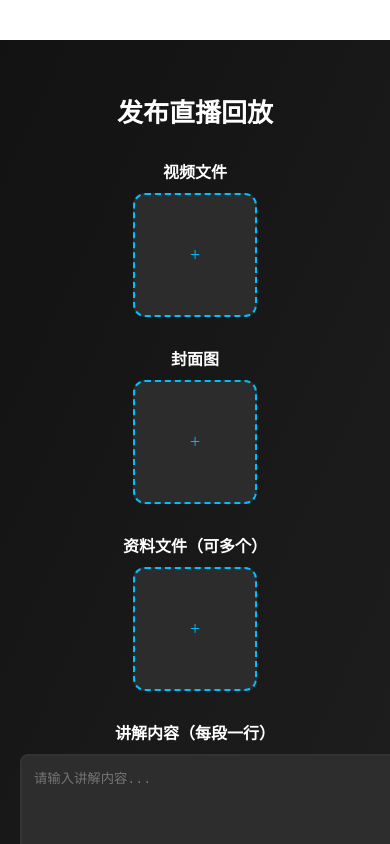
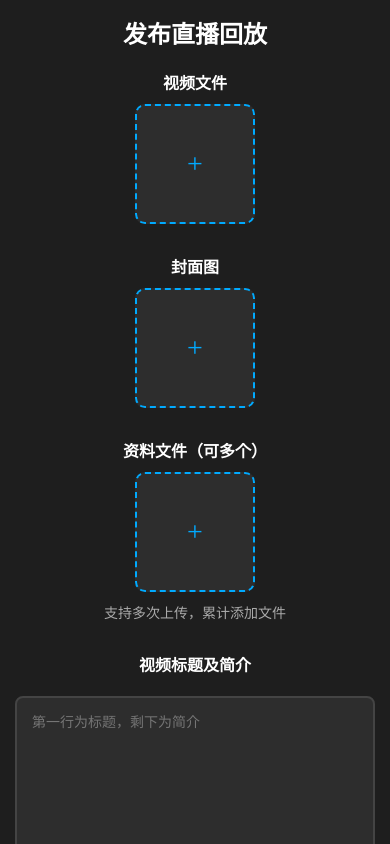
Before and after one commit to Auster2/xiaoertong, a Vue app in the folder client/: page /upload in a window 390 px wide. Built offline with nearby package versions, Linux system fonts and the light colour scheme.

Commit message:
version 6.2; upload full

```diff
--- a/client/src/views/UploadPage.vue
+++ b/client/src/views/UploadPage.vue
@@ -2,40 +2,66 @@
   <div class="upload-page">
     <h2>发布直播回放</h2>
 
-        <!-- 视频上传按钮 -->
+    <!-- 视频上传 -->
     <div class="form-group">
       <label>视频文件</label>
-            <div class="upload-button" @click="triggerVideoUpload">
-                <span class="upload-text">{{ videoUploaded ? '视频已上传' : '+' }}</span>
+      <div class="upload-container">
+        <div class="upload-button" @click="triggerVideoUpload" :class="{ 'has-file': videoFile }">
+          <span v-if="!videoFile" class="plus-icon">+</span>
+          <div v-if="videoFile" class="file-info">
+            <div class="file-icon">📹</div>
+            <div class="file-name">{{ videoFile.name }}</div>
+            <div class="file-size">{{ formatFileSize(videoFile.size) }}</div>
+          </div>
           <input type="file" accept="video/*" @change="handleVideo" ref="videoInput" style="display: none;" />
+        </div>
+        <div v-if="videoFile" class="upload-tip">点击可重新上传</div>
       </div>
     </div>
 
-        <!-- 封面上传按钮 -->
+    <!-- 封面上传 -->
     <div class="form-group">
       <label>封面图</label>
-            <div class="upload-button" @click="triggerCoverUpload">
-                <span class="upload-text">{{ coverUploaded ? '封面已上传' : '+' }}</span>
+      <div class="upload-container">
+        <div class="upload-button" @click="triggerCoverUpload" :class="{ 'has-cover': coverFile }">
+          <span v-if="!coverFile" class="plus-icon">+</span>
+          <div v-if="coverPreview" class="cover-preview-in-button">
+            <img :src="coverPreview" alt="封面预览" />
+          </div>
           <input type="file" accept="image/*" @change="handleCover" ref="coverInput" style="display: none;" />
         </div>
-            <div v-if="coverPreview" class="cover-preview">
-                <img :src="coverPreview" alt="封面预览" />
+        <div v-if="coverFile" class="upload-tip">点击可重新上传</div>
       </div>
     </div>
 
-        <!-- 资料文件上传按钮 -->
+    <!-- 资料文件上传 -->
     <div class="form-group">
       <label>资料文件（可多个）</label>
+      <div class="upload-container">
         <div class="upload-button" @click="triggerFilesUpload">
-                <span class="upload-text">{{ filesUploaded ? '已添加资料' : '+' }}</span>
+          <span class="plus-icon">+</span>
           <input type="file" multiple @change="handleFiles" ref="filesInput" style="display: none;" />
+        </div>
+        <div class="upload-tip">支持多次上传，累计添加文件</div>
+
+        <!-- 已上传文件列表 -->
+        <div v-if="fileList.length > 0" class="file-list">
+          <div v-for="(file, index) in fileList" :key="index" class="file-item">
+            <div class="file-info">
+              <span class="file-icon">📄</span>
+              <span class="file-name">{{ file.name }}</span>
+              <span class="file-size">{{ formatFileSize(file.size) }}</span>
+            </div>
+            <button @click="removeFile(index)" class="remove-btn">×</button>
+          </div>
+        </div>
       </div>
     </div>
 
-
+    <!-- 讲解内容 -->
     <div class="form-group">
-            <label>讲解内容（每段一行）</label>
-            <textarea v-model="paragraphs" rows="8" placeholder="请输入讲解内容..."></textarea>
+      <label>视频标题及简介</label>
+      <textarea v-model="paragraphs" rows="8" placeholder="第一行为标题，剩下为简介"></textarea>
     </div>
 
     <button @click="handleSubmit">发布</button>
@@ -57,30 +83,133 @@ const coverInput = ref(null)
 const filesInput = ref(null)
 const router = useRouter()
 
-const videoUploaded = ref(false)
-const coverUploaded = ref(false)
-const filesUploaded = ref(false)
+// 文件类型验证配置
+const fileTypes = {
+  video: {
+    accept: ['video/mp4', 'video/avi', 'video/mov', 'video/wmv', 'video/flv', 'video/webm'],
+    maxSize: 500 * 1024 * 1024 // 500MB
+  },
+  image: {
+    accept: ['image/jpeg', 'image/jpg', 'image/png', 'image/gif', 'image/webp'],
+    maxSize: 10 * 1024 * 1024 // 10MB
+  },
+  document: {
+    accept: ['application/pdf', 'application/msword', 'application/vnd.openxmlformats-officedocument.wordprocessingml.document',
+             'application/vnd.ms-excel', 'application/vnd.openxmlformats-officedocument.spreadsheetml.sheet',
+             'application/vnd.ms-powerpoint', 'application/vnd.openxmlformats-officedocument.presentationxml.presentation',
+             'text/plain', 'text/csv'],
+    maxSize: 50 * 1024 * 1024 // 50MB
+  }
+}
+
+// 验证文件类型
+const validateFile = (file, type) => {
+  const config = fileTypes[type]
+
+  if (!config.accept.includes(file.type)) {
+    const acceptedTypes = config.accept.map(t => t.split('/')[1]).join(', ')
+    alert(`文件类型不支持！请选择以下格式：${acceptedTypes}`)
+    return false
+  }
+
+  if (file.size > config.maxSize) {
+    alert(`文件大小超限！最大支持 ${formatFileSize(config.maxSize)}`)
+    return false
+  }
+
+  return true
+}
+
+// 安全地处理文件名编码
+const safeFileName = (fileName) => {
+  try {
+    // 尝试修复常见的编码问题
+    if (fileName.includes('�') || /[\u00C0-\u00FF]/.test(fileName)) {
+      // 如果包含乱码字符，尝试重新编码
+      const bytes = new TextEncoder().encode(fileName)
+      return new TextDecoder('utf-8').decode(bytes)
+    }
+    return fileName
+  } catch (error) {
+    console.warn('文件名编码处理失败:', error)
+    // 如果处理失败，返回原文件名
+    return fileName
+  }
+}
+
+// 格式化文件大小
+const formatFileSize = (bytes) => {
+  if (bytes === 0) return '0 Bytes'
+  const k = 1024
+  const sizes = ['Bytes', 'KB', 'MB', 'GB']
+  const i = Math.floor(Math.log(bytes) / Math.log(k))
+  return parseFloat((bytes / Math.pow(k, i)).toFixed(2)) + ' ' + sizes[i]
+}
 
 const handleVideo = (e) => {
-  videoFile.value = e.target.files[0]
-  if (videoFile.value) videoUploaded.value = true
+  const file = e.target.files[0]
+  if (!file) return
+
+  if (validateFile(file, 'video')) {
+    // 安全处理视频文件名
+    const fileName = safeFileName(file.name)
+    videoFile.value = new File([file], fileName, { type: file.type })
+  }
+  // 清空input，允许重复选择同一文件
+  e.target.value = ''
 }
 
 const handleCover = (e) => {
-  coverFile.value = e.target.files[0]
-  if (coverFile.value) {
+  const file = e.target.files[0]
+  if (!file) return
+
+  if (validateFile(file, 'image')) {
+    // 安全处理封面文件名
+    const fileName = safeFileName(file.name)
+    coverFile.value = new File([file], fileName, { type: file.type })
     const reader = new FileReader()
     reader.onload = (event) => {
       coverPreview.value = event.target.result
-      coverUploaded.value = true
     }
     reader.readAsDataURL(coverFile.value)
   }
+  // 清空input，允许重复选择同一文件
+  e.target.value = ''
 }
 
 const handleFiles = (e) => {
-  fileList.value = Array.from(e.target.files)
-  if (fileList.value.length > 0) filesUploaded.value = true
+  const files = Array.from(e.target.files)
+  const validFiles = []
+
+  files.forEach(file => {
+    if (validateFile(file, 'document')) {
+      // 安全处理资料文件名
+      const fileName = safeFileName(file.name)
+      // 创建新的File对象，确保名称正确
+      const correctedFile = new File([file], fileName, { type: file.type })
+
+      // 检查是否已存在同名文件
+      const existingIndex = fileList.value.findIndex(f => f.name === fileName)
+      if (existingIndex !== -1) {
+        // 替换同名文件
+        fileList.value[existingIndex] = correctedFile
+        alert(`已替换同名文件：${fileName}`)
+      } else {
+        validFiles.push(correctedFile)
+      }
+    }
+  })
+
+  // 添加新文件到列表
+  fileList.value.push(...validFiles)
+
+  // 清空input，允许重复选择
+  e.target.value = ''
+}
+
+// 移除文件
+const removeFile = (index) => {
+  fileList.value.splice(index, 1)
 }
 
 const handleSubmit = async () => {
@@ -119,15 +248,60 @@ const triggerFilesUpload = () => {
 </script>
 
 <style scoped>
+* {
+  box-sizing: border-box;
+}
+
+body, html {
+  margin: 0;
+  padding: 0;
+  height: 100%;
+  overflow: hidden;
+}
+
+.upload-page {
+  position: fixed;
+  top: 0;
+  left: 0;
+  right: 0;
+  bottom: 0;
+  display: flex;
+  flex-direction: column;
+  background: #1e1e1e;
+  color: white;
+  overflow-y: auto;
+  padding: 20px;
+}
+
+.upload-page::-webkit-scrollbar {
+  width: 8px;
+}
+
+.upload-page::-webkit-scrollbar-track {
+  background: #2d2d2d;
+  border-radius: 4px;
+}
+
+.upload-page::-webkit-scrollbar-thumb {
+  background: #00aaff;
+  border-radius: 4px;
+}
+
+.upload-page::-webkit-scrollbar-thumb:hover {
+  background: #0077cc;
+}
+
 h2 {
-    font-size: 26px;
+  text-align: center;
   margin-bottom: 30px;
+  font-size: 28px;
+  margin-top: 0;
 }
 
 .form-group {
   width: 100%;
-    max-width: 600px;
-    margin-bottom: 25px;
+  max-width: 800px;
+  margin: 0 auto 30px auto;
   text-align: center;
 }
 
@@ -138,43 +312,40 @@ label {
   font-size: 16px;
 }
 
-.upload-page {
-  height: 100vh;
-  overflow-y: auto; /* 加滚动条 */
-  margin-top: 40px;
-  padding: 30px 20px;
+.upload-container {
   display: flex;
   flex-direction: column;
   align-items: center;
-  background: linear-gradient(to bottom right, #121212, #1e1e1e);
-  color: white;
-  box-sizing: border-box;
 }
 
 .upload-button {
   display: inline-block;
-  width: 120px;
-  height: 120px;
-  background: #2c2c2c;
-  border: 2px dashed #00bfff;
-  border-radius: 12px;
+  width: 150px;
+  height: 150px;
+  background: #2d2d2d;
+  border: 2px dashed #00aaff;
+  border-radius: 10px;
   cursor: pointer;
   position: relative;
-  transition: border-color 0.3s ease;
-}
-.upload-button:hover {
-  border-color: #00ffff;
-}
-.upload-text {
-  position: absolute;
-  top: 50%;
-  left: 50%;
-  transform: translate(-50%, -50%);
-  font-size: 18px;
-  color: #00bfff;
-  text-align: center;
+  overflow: hidden;
+  transition: all 0.3s ease;
 }
 
+.upload-button:hover {
+  border-color: #0077cc;
+  background: #333;
+}
+
+.upload-button.has-file {
+  border-style: solid;
+  border-color: #00ff88;
+}
+
+.upload-button.has-cover {
+  border-style: solid;
+  border-color: #00ff88;
+  padding: 0;
+}
 
 .plus-icon {
   position: absolute;
@@ -182,50 +353,226 @@ label {
   left: 50%;
   transform: translate(-50%, -50%);
   font-size: 32px;
-    color: #00bfff;
+  color: #00aaff;
 }
 
-.cover-preview {
-    margin-top: 15px;
+.file-info {
+  position: absolute;
+  top: 50%;
+  left: 50%;
+  transform: translate(-50%, -50%);
+  text-align: center;
+  width: 100%;
+  padding: 15px;
 }
 
-.cover-preview img {
-    max-width: 100%;
+.file-icon {
+  font-size: 32px;
+  margin-bottom: 8px;
+}
+
+.file-name {
+  font-size: 14px;
+  margin-bottom: 8px;
+  word-break: break-all;
+  line-height: 1.3;
+  max-height: 40px;
+  overflow: hidden;
+}
+
+.file-size {
+  font-size: 12px;
+  color: #aaa;
+}
+
+.cover-preview-in-button {
+  width: 100%;
+  height: 100%;
+  position: relative;
+}
+
+.cover-preview-in-button img {
+  width: 100%;
+  height: 100%;
+  object-fit: cover;
   border-radius: 8px;
-    box-shadow: 0 0 8px rgba(0, 191, 255, 0.5);
+}
+
+.upload-tip {
+  margin-top: 10px;
+  font-size: 14px;
+  color: #aaa;
+}
+
+.file-list {
+  margin-top: 20px;
+  width: 100%;
+  max-width: 600px;
+  max-height: 300px;
+  overflow-y: auto;
+  border: 1px solid #444;
+  border-radius: 8px;
+  background: #2a2a2a;
+}
+
+.file-list::-webkit-scrollbar {
+  width: 6px;
+}
+
+.file-list::-webkit-scrollbar-track {
+  background: #333;
+}
+
+.file-list::-webkit-scrollbar-thumb {
+  background: #555;
+  border-radius: 3px;
+}
+
+.file-item {
+  display: flex;
+  justify-content: space-between;
+  align-items: center;
+  padding: 15px;
+  background: #2d2d2d;
+  border-bottom: 1px solid #444;
+  transition: background 0.2s;
+}
+
+.file-item:hover {
+  background: #353535;
+}
+
+.file-item:last-child {
+  border-bottom: none;
+}
+
+.file-item .file-info {
+  position: static;
+  transform: none;
+  display: flex;
+  align-items: center;
+  gap: 15px;
+  flex: 1;
+  text-align: left;
+  padding: 0;
+}
+
+.file-item .file-icon {
+  font-size: 20px;
+  margin-bottom: 0;
+}
+
+.file-item .file-name {
+  font-size: 14px;
+  margin-bottom: 0;
+  flex: 1;
+  max-height: none;
+  overflow: visible;
+}
+
+.file-item .file-size {
+  font-size: 12px;
+  color: #aaa;
+  min-width: 60px;
+}
+
+.remove-btn {
+  background: #ff4444;
+  color: white;
+  border: none;
+  border-radius: 50%;
+  width: 28px;
+  height: 28px;
+  cursor: pointer;
+  font-size: 18px;
+  line-height: 1;
+  display: flex;
+  align-items: center;
+  justify-content: center;
+  transition: background 0.2s;
+}
+
+.remove-btn:hover {
+  background: #cc0000;
 }
 
 textarea {
   width: 100%;
-    padding: 12px;
+  max-width: 800px;
+  padding: 15px;
+  border: 2px solid #444;
   border-radius: 8px;
-    border: 2px solid #333;
+  margin-top: 10px;
   background: #2d2d2d;
   color: white;
-    resize: none;
-    transition: border-color 0.3s ease;
+  resize: vertical;
+  min-height: 150px;
+  font-size: 14px;
+  line-height: 1.5;
 }
 
 textarea:focus {
   outline: none;
-    border-color: #00bfff;
+  border-color: #00aaff;
 }
 
 button {
   width: 100%;
-    max-width: 600px;
-    padding: 14px 0;
-    background: #00bfff;
+  max-width: 400px;
+  padding: 15px 0;
+  background: #00aaff;
   border: none;
   color: white;
+  font-weight: bold;
+  cursor: pointer;
+  border-radius: 8px;
+  margin: 30px auto 20px auto;
   font-size: 16px;
-    font-weight: bold;
-    border-radius: 8px;
-    cursor: pointer;
-    transition: background 0.3s ease;
+  transition: background 0.2s;
 }
 
 button:hover {
-    background: #0099cc;
+  background: #0077cc;
+}
+
+button:active {
+  background: #005599;
+}
+
+/* 响应式设计 */
+@media (max-width: 768px) {
+  .upload-page {
+    padding: 15px;
+  }
+
+  h2 {
+    font-size: 24px;
+    margin-bottom: 20px;
+  }
+
+  .upload-button {
+    width: 120px;
+    height: 120px;
+  }
+
+  .plus-icon {
+    font-size: 28px;
+  }
+
+  .file-info {
+    padding: 10px;
+  }
+
+  .file-icon {
+    font-size: 28px;
+  }
+
+  .file-name {
+    font-size: 12px;
+  }
+
+  textarea {
+    min-height: 120px;
+  }
 }
 </style>
```
Lines whose indentation alone changed are shown as unchanged.
